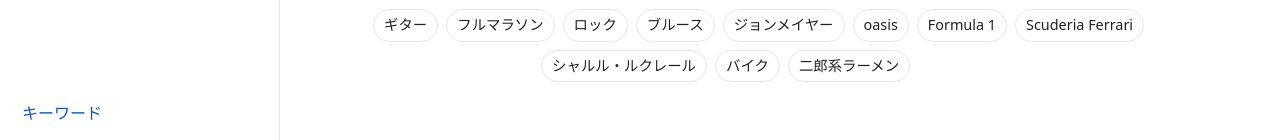
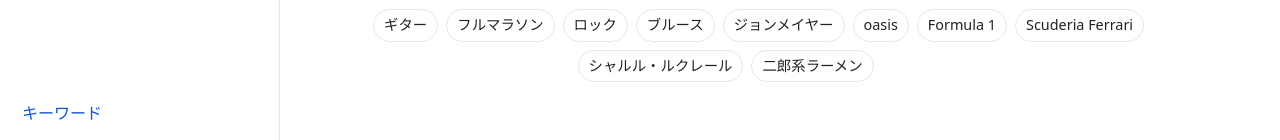
Before and after one commit to NiheiRyunosuke/NiheiRyunosuke.github.io, a plain HTML site: page index.html in a window 1280 px wide. Shown: the part 495-635 px from the top of the page. Drawn offline with Linux system fonts and the light colour scheme.

Commit message:
Fix formatting in hobby section of index.html

```diff
--- a/index.html
+++ b/index.html
@@ -38,7 +38,7 @@
     <section id="hobby">
       <h2>趣味</h2>
       <ul class="tags">
-        <li>ギター</li><li>フルマラソン</li><li>ロック</li><li>ブルース</li><li>ジョンメイヤー</li><li>oasis</li><li>Formula 1</li><li>Scuderia Ferrari</li><li>シャルル・ルクレール</li><li>バイク</li><li>二郎系ラーメン</li>
+        <li>ギター</li><li>フルマラソン</li><li>ロック</li><li>ブルース</li><li>ジョンメイヤー</li><li>oasis</li><li>Formula 1</li><li>Scuderia Ferrari</li><li>シャルル・ルクレール</li><li>二郎系ラーメン</li>
       </ul>
     </section>
 <section id="publications">
```
